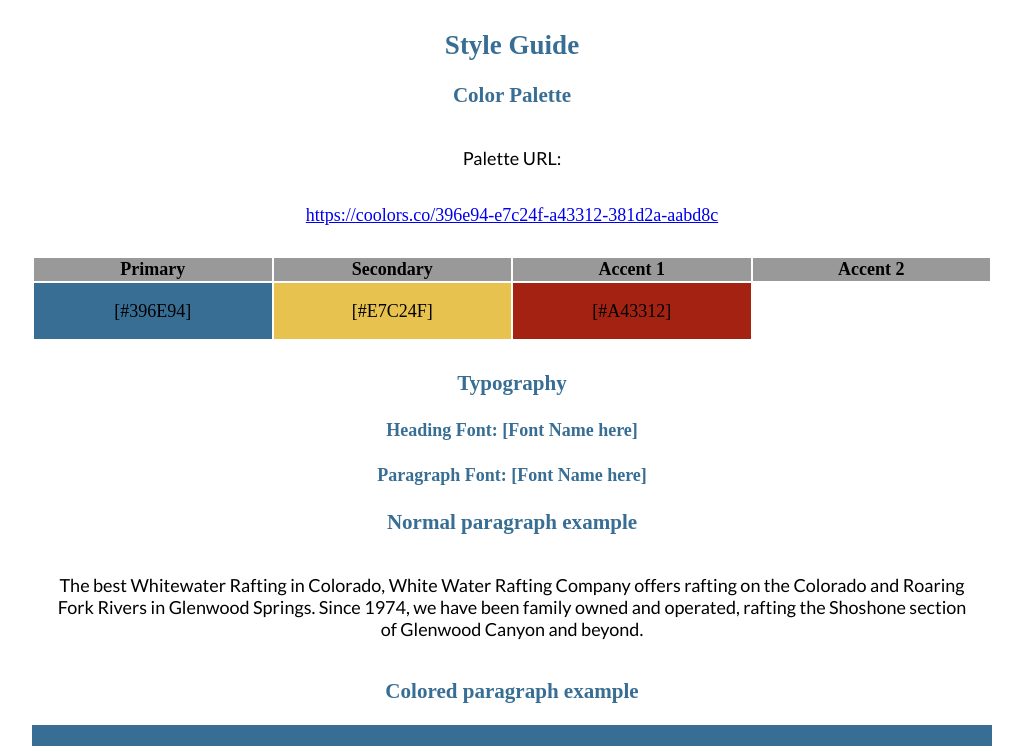
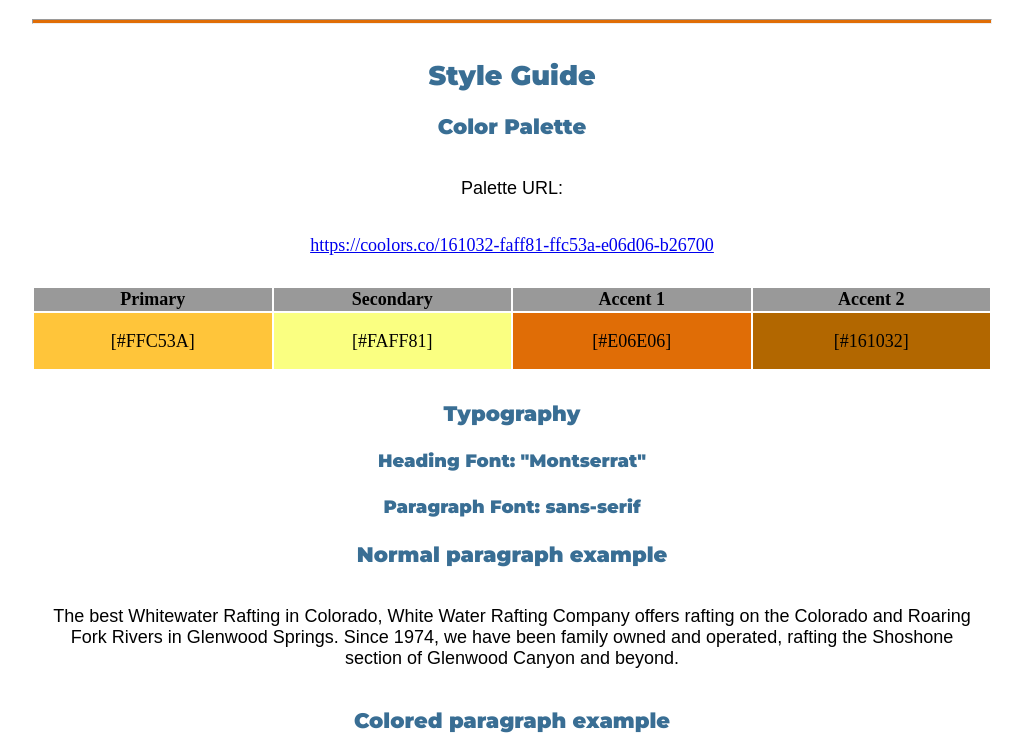
Before and after one commit to JavierMenaT/javiermena.github.io, a plain HTML site: page index.html in a window 1280 px wide. Shown: the part 1082-1828 px from the top of the page, without its empty margins (128-1151 px from the left). Drawn offline with Linux system fonts and the light colour scheme; a web font is replaced by a local one.

Commit message:
actualización de muchas etiquetas

```diff
--- a/index.html
+++ b/index.html
@@ -19,11 +19,11 @@
     <hr />
     <h2>Overview</h2>
     <h3>Purpose</h3>
-    <p>ESTE MAN ES UNA VAINA</p>
+    <p>The purpose of this website will be to make known part of the tourist places that my city has, in this case it will be a river where you can go rafting and enjoy nature while enjoying a healthy fun in the company of other people.</p>
     <!-- change this -->
 
     <h3>Audience</h3>
-    <p>[Your audience here]</p>
+    <p>Our business is focused especially on young people and adults, who like nature and extreme sports. </p>
     <!-- change this -->
 
     <hr />
@@ -41,8 +41,8 @@
 
     <!-- Copy and paste the URL to your finished palette below. Replace the href value that is there with yours. Make sure to paste it into both the href value and the content text of the <a> tag -->
     <p>Palette URL:</p>
-    <a href="https://coolors.co/396e94-e7c24f-a43312-381d2a-aabd8c"
-      target="_blank">https://coolors.co/396e94-e7c24f-a43312-381d2a-aabd8c</a>
+    <a href="https://coolors.co/161032-faff81-ffc53a-e06d06-b26700"
+      target="_blank">https://coolors.co/161032-faff81-ffc53a-e06d06-b26700</a>
 
     <table class="colors">
       <tr>
@@ -53,10 +53,10 @@
       </tr>
       <!-- Replace the numbers in the boxes below with your hex color codes. Then switch to the site-plan.css file and change your colors there as well. -->
       <tr>
-        <td class="primary">[#396E94]</td>
-        <td class="secondary">[#E7C24F]</td>
-        <td class="accent1">[#A43312]</td>
-        <td class="accent2"></td>
+        <td class="primary">[#FFC53A]</td>
+        <td class="secondary">[#FAFF81]</td>
+        <td class="accent1">[#E06E06]</td>
+        <td class="accent2">[#161032]</td>
       </tr>
     </table>
 
@@ -66,11 +66,11 @@
     <!-- Choose a font for your paragraphs (body copy) and headlines. What font(s) have you chosen? Think also about which of your colors above you might use for background and font colors. -->
 
     <h4>
-      Heading Font: [Font Name here]
+      Heading Font: "Montserrat"
       <!-- change this -->
     </h4>
     <h4>
-      Paragraph Font: [Font Name here]
+      Paragraph Font: sans-serif
       <!-- change this -->
     </h4>
     <h3>Normal paragraph example</h3>
--- a/styles/site-plan-rafting.css
+++ b/styles/site-plan-rafting.css
@@ -2,29 +2,29 @@
 /* if you are using any Google fonts change the font names below to your fonts.
 Any spaces in your font name should be replaced with a +.
 Fonts are separated by a & */
-@import url('https://fonts.googleapis.com/css2?family=IM+Fell+French+Canon&family=Lato:ital,wght@0,400;0,700;1,400&display=swap');
+@import url('https://fonts.googleapis.com/css2?family=Montserrat:wght@100;300;600;900&display=swap');
 
 :root {
   /* change the values below to your colors from your palette */
-  --primary-color: #396E94   ;
-  --secondary-color: #E7C24F ;
-  --accent1-color: #A42212;
-  --accent2-color: white;
+  --primary-color: #ffc53a   ;
+  --secondary-color: #faff81 ;
+  --accent1-color: #e06d06;
+  --accent2-color: #B26700;
 
   /* change the values below to your chosen font(s) */
-  --heading-font: "IM Fell French Canon";
-  --paragraph-font: Lato, Helvetica, sans-serif;
+  --heading-font: "Montserrat";
+  --paragraph-font: sans-serif;
 
   /* these colors below should be chosen from among your palette colors above */
   --headline-color-on-white: #396E94;  /* headlines on a white background */
   --headline-color-on-color: white; /* headlines on a colored background */
   --paragraph-color-on-white: #396E94; /* paragraph text on a white background */
   --paragraph-color-on-color: white; /* paragraph text on a colored background */
-  --paragraph-background-color: #396E94  ;
-  --nav-link-color: #396E94;
-  --nav-background-color: #D4AC0D;
-  --nav-hover-link-color: white;
-  --nav-hover-background-color: #396E94;
+  --paragraph-background-color: #442c7a  ;
+  --nav-link-color: #faff81;
+  --nav-background-color: #4643b8;
+  --nav-hover-link-color: rgb(1, 1, 1);
+  --nav-hover-background-color: #ffc53a;
 }
 
 
```
